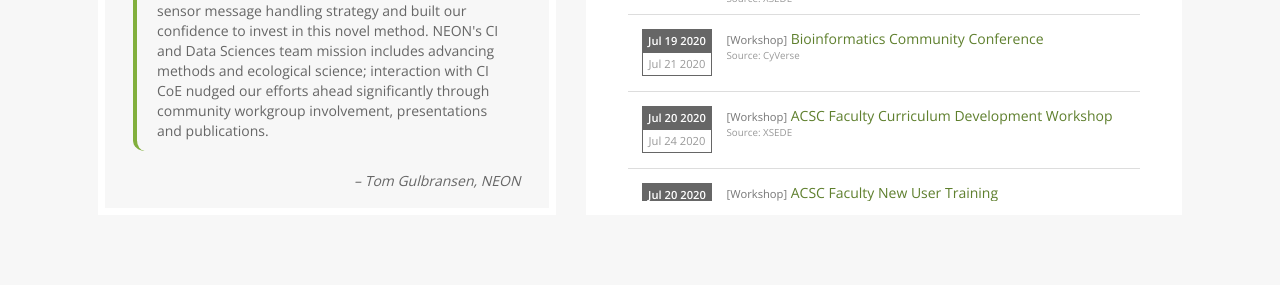
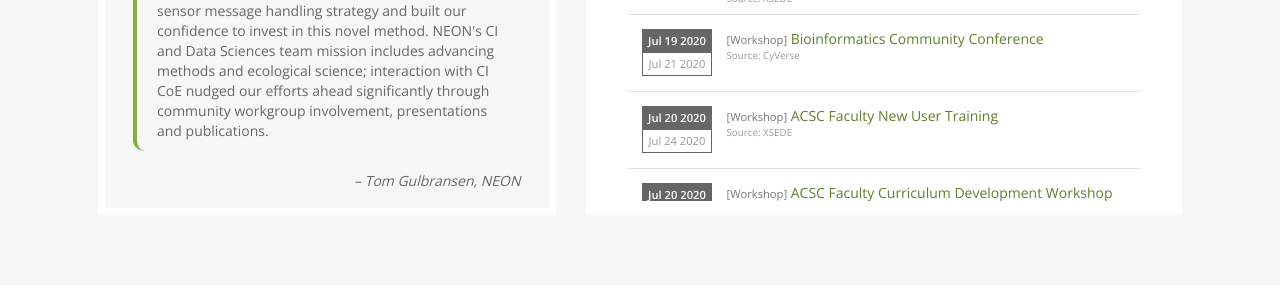
Before and after one commit to cicoe/cicoe.github.io, a Jekyll site: the page built from index.html, in a window 1280 px wide. Shown: the part 1505-1805 px from the top of the page. Built offline with Jekyll 4.4.1, drawn with Linux system fonts in a browser that asks for light colours; nearby versions of some CDN libraries; some web fonts are replaced; comment, search, counter and statistics services are not loaded.

```diff
--- a/_data/training_opportunities.yml
+++ b/_data/training_opportunities.yml
@@ -32,14 +32,14 @@
   source: XSEDE
   start_date: July 20, 2020
   time: ''
-  title: ACSC Faculty Curriculum Development Workshop
+  title: ACSC Faculty New User Training
   website: "Registration opens"
 - categroy: Workshop
   end_date: July 24, 2020
   source: XSEDE
   start_date: July 20, 2020
   time: ''
-  title: ACSC Faculty New User Training
+  title: ACSC Faculty Curriculum Development Workshop
   website: "Registration opens"
 - categroy: Workshop
   end_date: July 31, 2020
```
